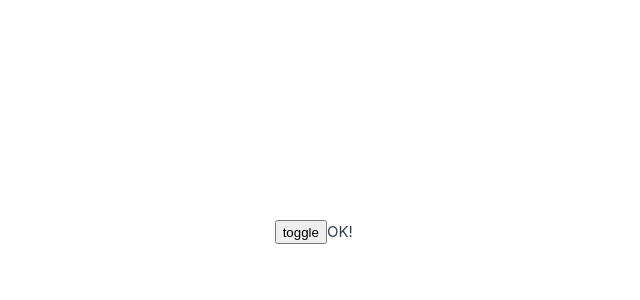
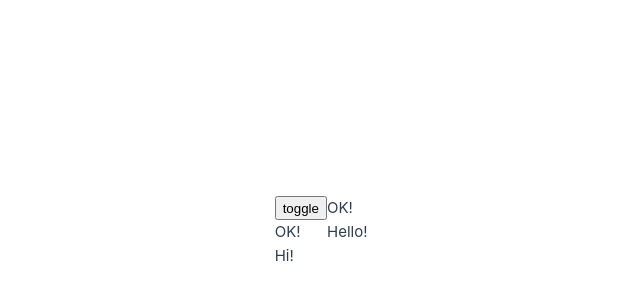
Before and after one commit to mskk3215/vue-lesson, a Vue app: page / in a window 1280 px wide. Shown: the part 168-468 px from the top of the page, without its empty margins (313-953 px from the left). Built offline with nearby package versions, Linux system fonts and the light colour scheme.

Commit message:
feat: Add v-if directive with template

```diff
--- a/src/App.vue
+++ b/src/App.vue
@@ -9,4 +9,10 @@ const maybeOk = ref(true)
   <p v-if="ok">OK!</p>
   <p v-else-if="maybeOk">maybe OK!</p>
   <p v-else>not OK!...</p>
+  <!-- 同じ条件であればtemplateでまとめてかける -->
+  <template v-if="ok">
+    <p>OK!</p>
+    <p>Hello!</p>
+    <p>Hi!</p>
+  </template>
 </template>
```
